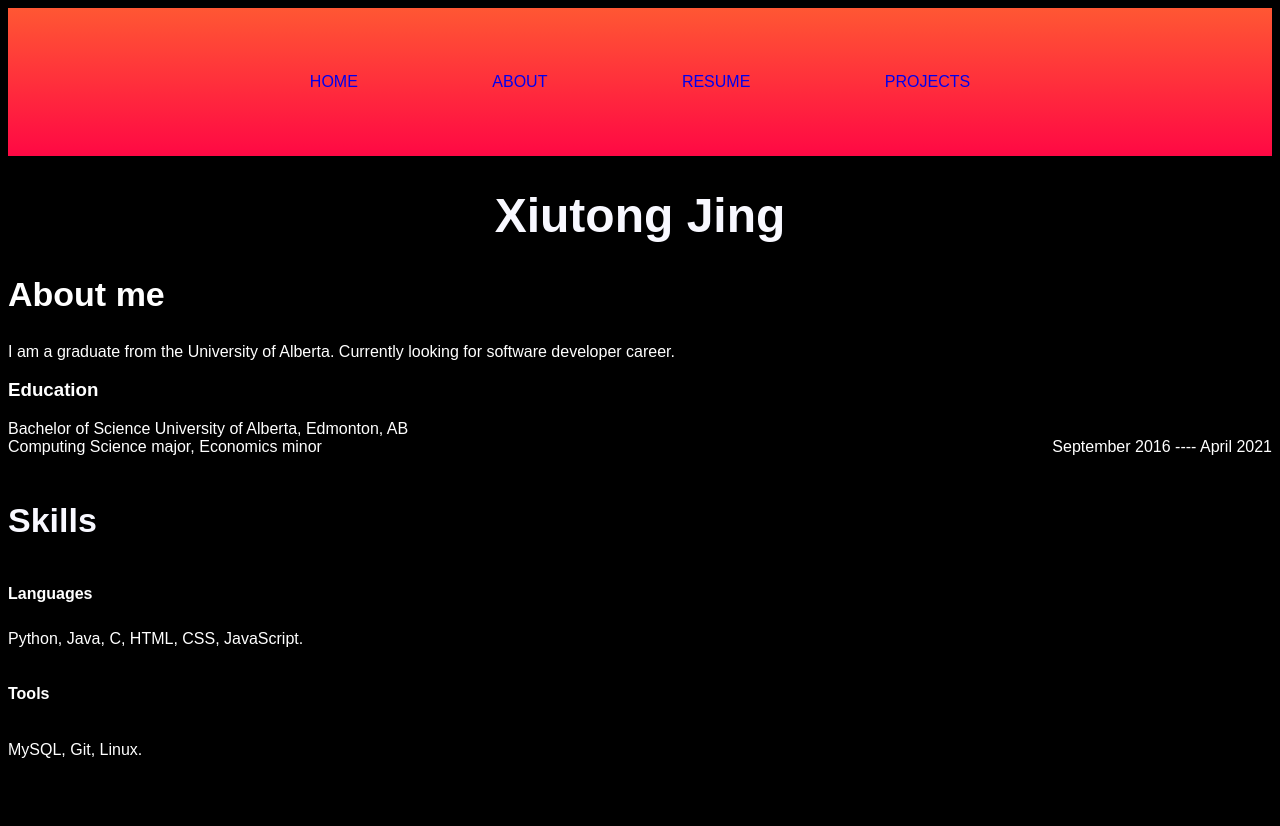
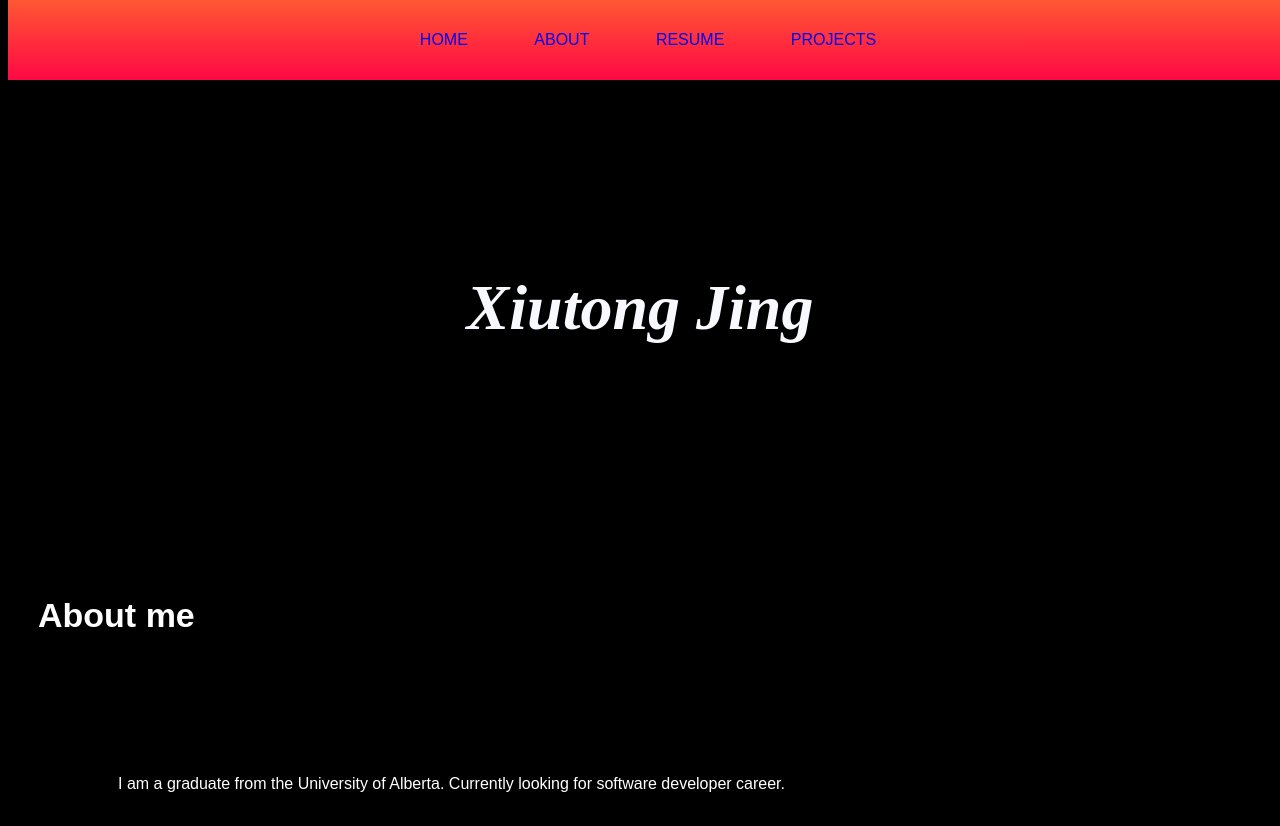
Before and after one commit to lansing213/lansing213.github.io, a plain HTML site: page index.html in a window 1280 px wide. Shown: the top 826 px of the page. Before the commit the page ends 800 px from the top, so only its background shows below. Drawn offline with Linux system fonts and the light colour scheme.

Commit message:
projects

```diff
--- a/index.html
+++ b/index.html
@@ -3,7 +3,7 @@
 <head>
 	<meta charset="utf-8">
 	<meta name="viewport" content="width=device-width, initial-scale=1">
-	<title> Xiutong's website</title>
+	<title > Xiutong's website</title>
 	<link rel="stylesheet" type="text/css" href="main.css">
 
 
@@ -11,45 +11,64 @@
 </head>
 
 <body>
-	<header>
-		<nav>
+	<div class= "container">
+
+		<nav class = "navbar">
 		<ul>
-	<li><a href = "#">Home</a></li>
-	<li><a href = "#">About</a></li>
-	<li><a href = "#">Resume</a></li>
-	<li><a href = "#">Projects</a></li>
+	<li><a href = "#Home">Home</a></li>
+	<li><a href = "#About">About</a></li>
+	<li><a href = "#Resume">Resume</a></li>
+	<li><a href = "#Projects">Projects</a></li>
 
 
 		</ul>
 		</nav>
-</header>
+	</div>
+<section id="Home">
 
 
+	<h1 class="web_title"><center>Xiutong Jing</center> </h1>
+	</section>
+<section id = "About">
+<div>
+	<h2 id = "About_header">About me</h2>
 
 
-	<h1><center>Xiutong Jing</center> </h1>
+	<p id="About_p">I am a graduate from the University of Alberta. Currently looking for software developer career.</p>
+</div>
+</section>
+<section id = "Resume">
 
-<h2>About me</h2>
+	<h2 id="resume_header">EDUCATION</h2>
+				<p id = "education_p1">Bachelor of Science
+	University of Alberta, Edmonton, AB</p>
 
-
-<p>I am a graduate from the University of Alberta. Currently looking for software developer career.</p>
-
-<h3>Education</h3>
-<p>
-	Bachelor of Science
-University of Alberta, Edmonton, AB<br>
-Computing Science major, Economics minor                                <span style="float:right;">
+				<p id = "education_p2">Computing Science major, Economics minor <span style="float:right;">
         September 2016 ---- April 2021
     </span>
-</p>
+				</p>
 
-<h4>Skills</h4>
-<h5>Languages</h5>
-<p>Python, Java, C, HTML, CSS, JavaScript.</p>
+		<h2>SKILLS</h2>
+		<h5>Languages</h5>
+				<p id="Languages_p1">Python, Java, C, HTML, CSS, JavaScript.</p>
 
-<h6>Tools</h6>
-<p>MySQL, Git, Linux.</p>
+		<h6>TOOLS</h6>
+				<p id="Languages_p2">MySQL, Git, Linux.</p>
+</section>
+<section id="Projects">
+<h2>Projects</h2>
+	<h3>Notebook</h3>
+		<p>•Developed an Android notebook application that store real time information.<br>
+			•Has mailing function which means the user can send the editable text to other individuals.<br>
+		•built by Java,XML.<br>
+	<a id="code1" href = "https://github.com/lansing213/Notebook-">View code</a></p>
+<h3>Bee</h3>
+<p>•Developed an Android ride-hailing application named "Bee" in Introduction to Software Engineering course using Java.<br>
+			•Documented steps during meetings using good organizational skills by taking notes using Google Docs to record tasks to be completed.<br>
+<a id="code2" href = "https://github.com/CMPUT301W20T18/Bee">View code</a>
 
+	</p>
+	</section>
 </body>
 
 
--- a/main.css
+++ b/main.css
@@ -1,38 +1,89 @@
 option{
 
 }
+
 body{
 	background:black;
 	font-family: arial;
+	color: white;
 
 }
+.web_title{
+	font-family: Times New Roman;
+	font-style: italic	;
+		padding-top	: 	170px;
+}
+#About_header{
+	padding-top: 130px;
+}
 h1{
-	font-size: 3rem;
+	font-size: 4rem;
 	color: ghostwhite;
+
 }
+
 h2{
+	padding: 	30px;
 	font-size: 34px;
 	color: white;
 }
+#Home{
+	padding: 40px;
+
+}
+#About_p{
+	text-align: 	left	;
+
+	margin: 80px;
+}
+
 h3{
-	color: white	;}
 
+	font-size:21px;
+	color: white	;
+	padding: 	30px;
+
+}
+#resume_header{
+	padding-top: 200px;
+}
+#education_p1{
+	padding: 	30px;
+}
+
+#education_p2{
+	padding: 	30px;
+}
 	h4{
+		padding: 	30px;
 	font-size: 34px;
 	color: ghostwhite;
 }
 h5{
+	padding: 	30px;
     font-size: 1rem;
 	color: white;
 }
+#Languages_p1{
+	display: 	inline-block	;
+	margin: 30px;
+}
 h6{
 	font-size: 	1rem;
-	color: white	;}
+	padding: 30px;
+	color: white	;
+}
+#Languages_p2{
+		display: 	inline-block	;
+		margin:30px;
+}
 
 p{
+	padding: 30px;
 	color: white;
 }
-ul{color: white;}
+ul{color: white;
+}
 
 header{
 	background-color: #ff8177;
@@ -44,12 +95,43 @@ header::after{
 		display: table;
 		clear: both;
 }
-nav{
+#code1{
+	padding: 	30px;
+	color: red;
+	text-decoration: none;
+	list-style: none;
+}
+#code2{
+	padding: 	30px;
+		color: red;
+		font-family: Times New Romans;
+		list-style: none;
+		text-decoration: none;
+
+}
+.container{
+	width: 100%;
+	height: 100%;
+	overflow-y: scroll	;
+	scroll-behavior: smooth	;
+}
+.navbar{
+	top: 0;
+	width: 100%;
+	z-index: 	1;
+	background-color: #ff8177;
+	background-image: linear-gradient(to top,#ff0844 0%,#ff5733 100%);
+	position: 	fixed	;
 	float: none;
 	text-align: 	center	;
 
 
 
+}
+nav::after{
+	content	: "";
+		display: table;
+		clear: both;
 }
 nav a{
 	border: none;
@@ -67,6 +149,6 @@ nav ul {
 nav li {
 	display: 	inline-block;
 
-	padding: 25px;
-	margin: 40px;
+	padding: 11px;
+	margin: 20px;
 }
```
